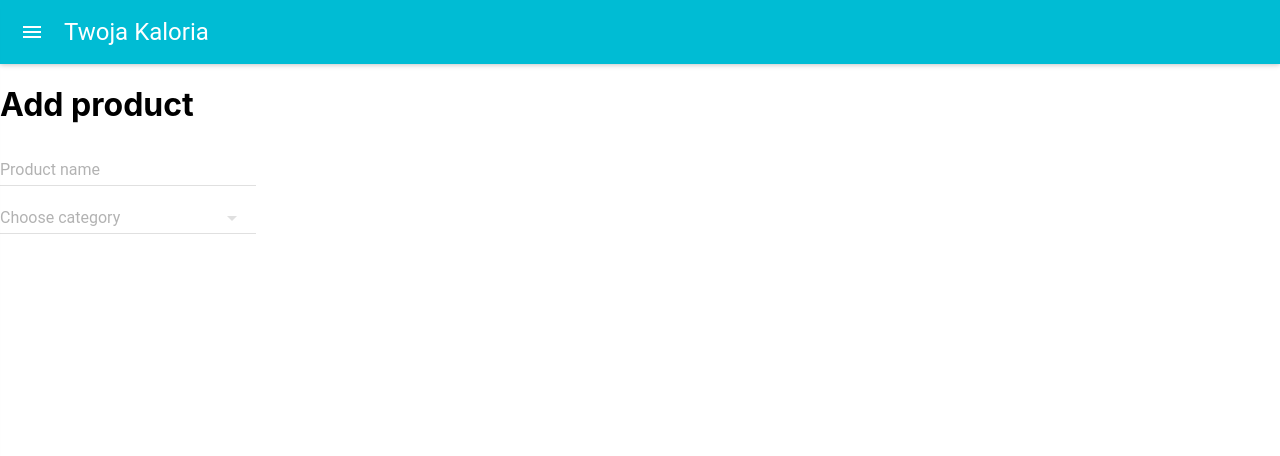
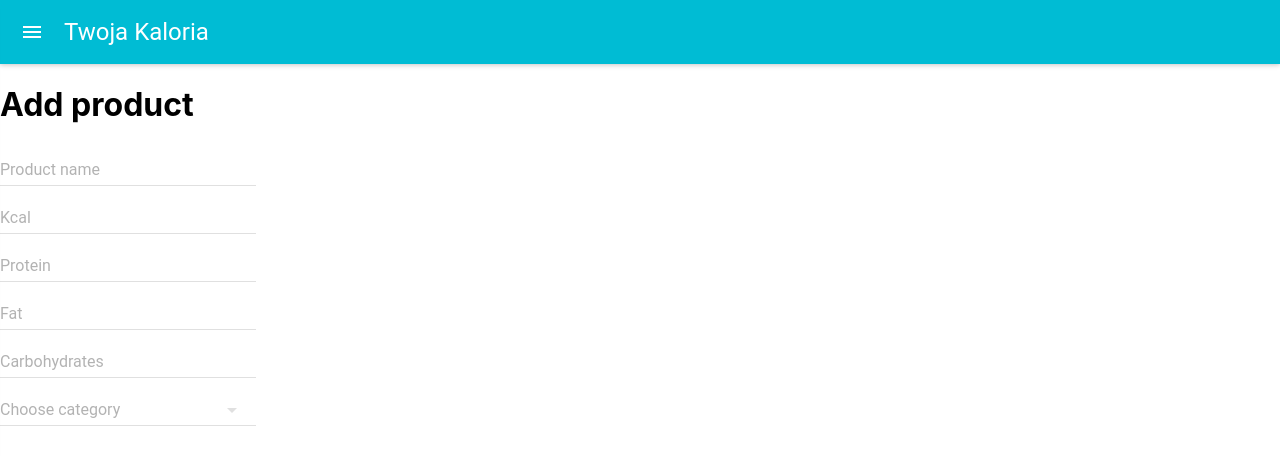
Before and after one commit to infoshareacademy/jfddl6-twojakaloria-app, a React (Create React App) app: page /addproduct in a window 1280 px wide. Shown: the top 456 px of the page. Built offline with nearby package versions, Linux system fonts and the light colour scheme.

Commit message:
React-flexbox-grid installed

```diff
--- a/package.json
+++ b/package.json
@@ -6,6 +6,7 @@
     "material-ui": "^0.20.2",
     "react": "^16.5.2",
     "react-dom": "^16.5.2",
+    "react-flexbox-grid": "^2.1.2",
     "react-router-dom": "^4.3.1",
     "react-scripts": "2.0.5"
   },
--- a/src/views/AddProduct/AddProduct.js
+++ b/src/views/AddProduct/AddProduct.js
@@ -24,6 +24,18 @@ class AddProduct extends React.Component {
           <TextField hintText="Product name" />
         </div>
         <div>
+          <TextField hintText="Kcal" />
+        </div>
+        <div>
+          <TextField hintText="Protein" />
+        </div>
+        <div>
+          <TextField hintText="Fat" />
+        </div>
+        <div>
+          <TextField hintText="Carbohydrates" />
+        </div>
+        <div>
           <SelectField
             // multiple={true}
             hintText="Choose category"
```
